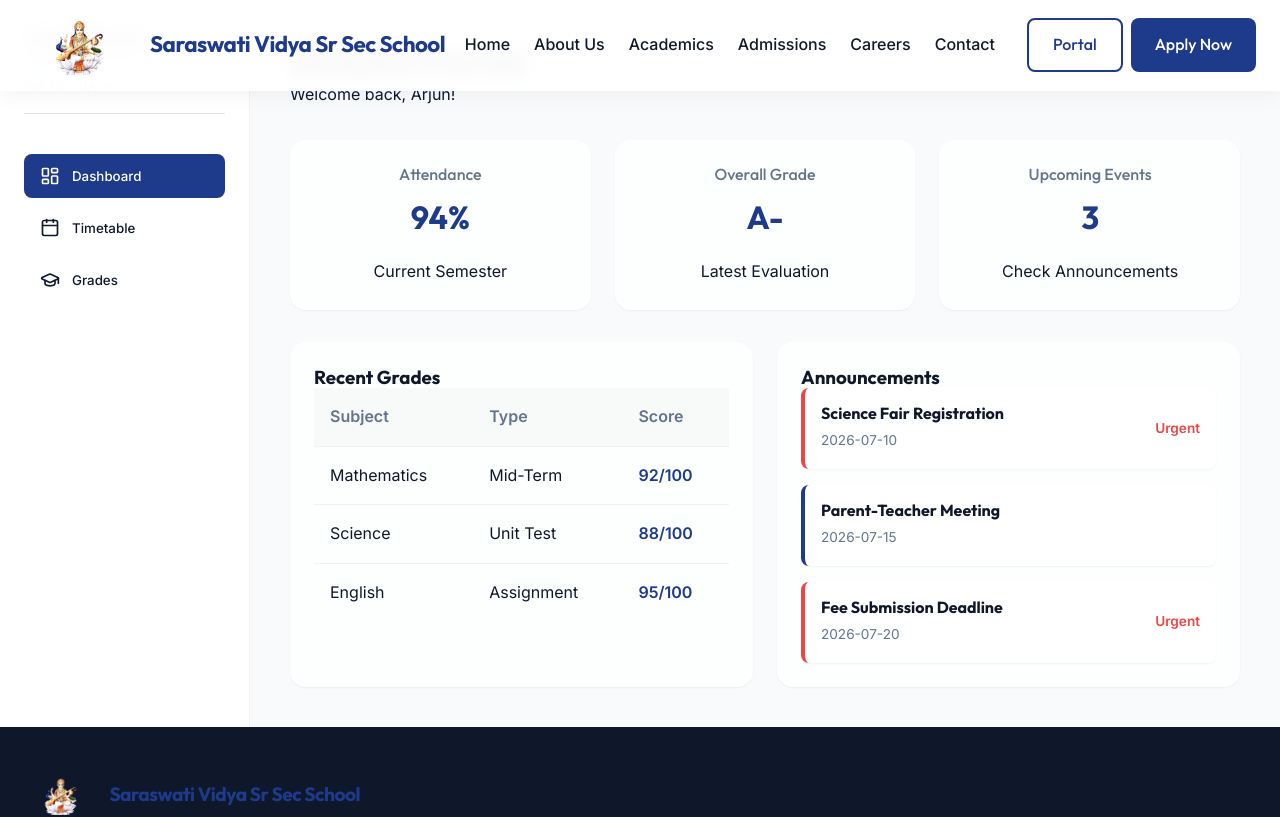
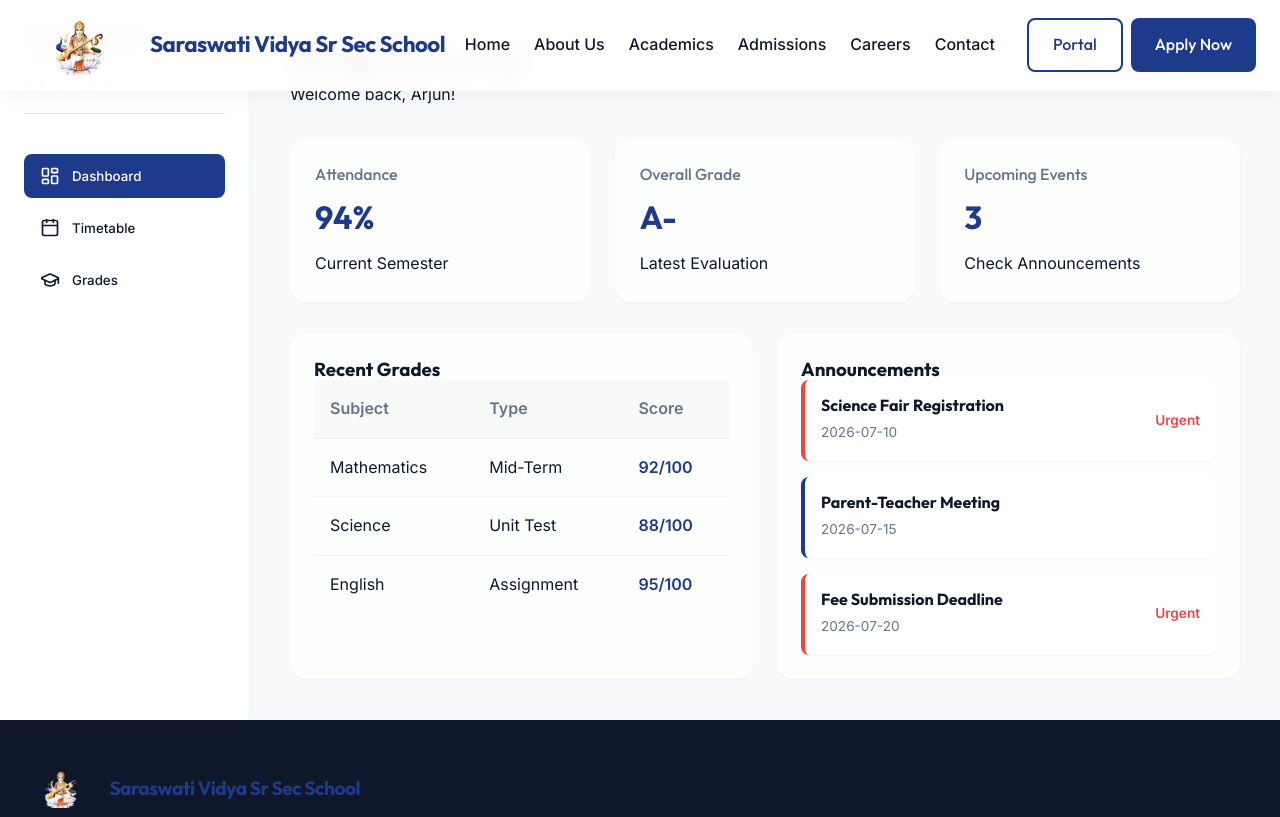
Before and after one commit to Mydvthukran/school-website, a React (Vite) app: page /portal in a window 1280 px wide. Shown: the top 817 px of the page. Built offline with nearby package versions, Linux system fonts and the light colour scheme.

Commit message:
feat: implement student portal page with dashboard, timetable, and grade views

```diff
--- a/src/pages/Portal.css
+++ b/src/pages/Portal.css
@@ -127,7 +127,7 @@
   }
 }
 
-.stat-card {
+.portal-stat-card {
   padding: 1.5rem;
   border-radius: var(--radius-lg);
   box-shadow: var(--shadow-sm);
@@ -138,18 +138,18 @@
   border: 1px solid rgba(255, 255, 255, 0.5);
 }
 
-.stat-card:hover {
+.portal-stat-card:hover {
   box-shadow: var(--shadow-md);
   transform: translateY(-2px);
 }
 
-.stat-card h4 {
+.portal-stat-card h4 {
   font-size: 1rem;
   color: var(--color-text-muted);
   font-weight: 500;
 }
 
-.stat-card .stat-value {
+.portal-stat-card .portal-stat-value {
   font-size: 2rem;
   font-weight: 700;
   color: var(--color-primary);
--- a/src/pages/Portal.jsx
+++ b/src/pages/Portal.jsx
@@ -9,19 +9,19 @@ const Portal = () => {
   const renderDashboard = () => (
     <div className="animate-fade-in">
       <div className="dashboard-grid">
-        <div className="stat-card glass">
+        <div className="portal-stat-card glass">
           <h4>Attendance</h4>
-          <div className="stat-value">{studentData.attendance}</div>
+          <div className="portal-stat-value">{studentData.attendance}</div>
           <p className="text-sm text-muted">Current Semester</p>
         </div>
-        <div className="stat-card glass">
+        <div className="portal-stat-card glass">
           <h4>Overall Grade</h4>
-          <div className="stat-value">{studentData.overallGrade}</div>
+          <div className="portal-stat-value">{studentData.overallGrade}</div>
           <p className="text-sm text-muted">Latest Evaluation</p>
         </div>
-        <div className="stat-card glass">
+        <div className="portal-stat-card glass">
           <h4>Upcoming Events</h4>
-          <div className="stat-value">{studentData.announcements.length}</div>
+          <div className="portal-stat-value">{studentData.announcements.length}</div>
           <p className="text-sm text-muted">Check Announcements</p>
         </div>
       </div>
```
